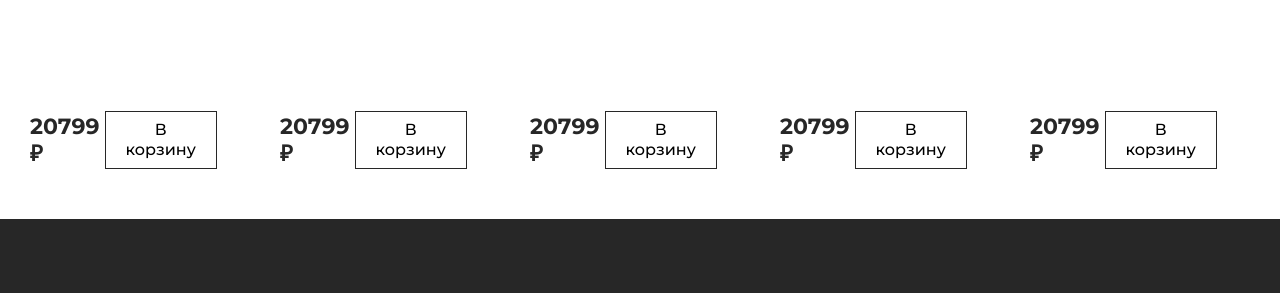
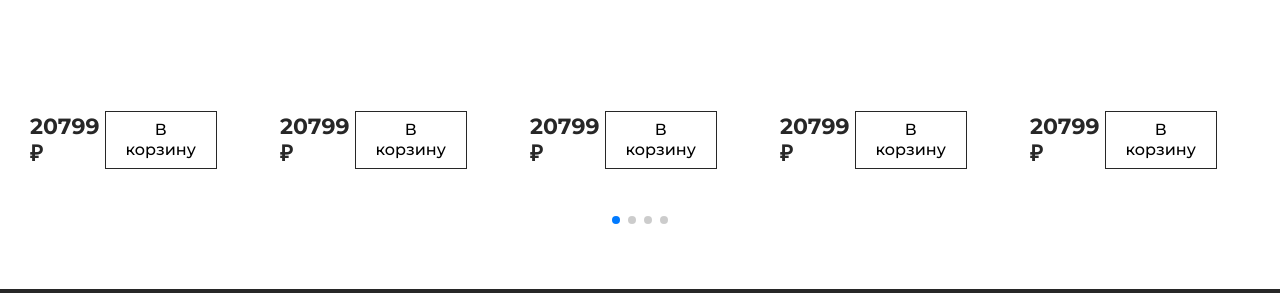
Before and after one commit to eujeniogonzalez/layout_shop_gadgets, a website built with webpack: page src/card.html in a window 1280 px wide. Shown: the part 1991-2284 px from the top of the page. Built offline with nearby package versions, Linux system fonts and the light colour scheme.

Commit message:
Lesson 3 addition 2

```diff
--- a/src/card.html
+++ b/src/card.html
@@ -302,12 +302,14 @@
                             </article>
                         </li>
                     </ul>
+                    <div class="pagination-wrapper">
+                        <div class="swiper-pagination"></div>
+                    </div>
+
                 </div>
-                <div class="swiper-pagination"></div>
             </div>
         </section>
     </main>
-
     <footer class="footer">
         <h2 class="visually-hidden">Подвал сайта</h2>
         <div class="container footer__container">
--- a/src/scss/catalog/_pagination.scss
+++ b/src/scss/catalog/_pagination.scss
@@ -22,3 +22,8 @@
         border: 1px solid $color-main;
     }
 }
+
+.pagination-wrapper {
+    height: 70px;
+    width: 100%;
+}
```
